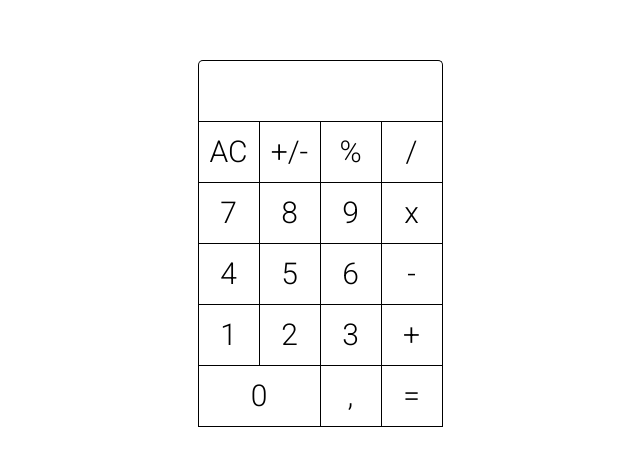
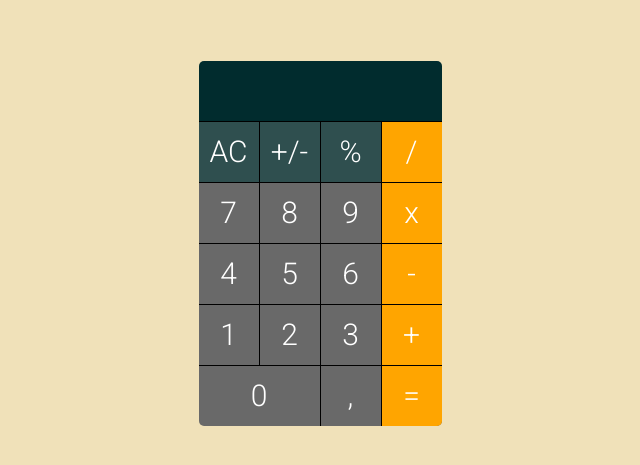
Before and after one commit to ismailsumercetin/react-macbook-calculator, a React (Create React App) app: page / in a window 1280 px wide. Shown: the part 165-630 px from the top of the page, without its empty margins (320-960 px from the left). Built offline with nearby package versions, Linux system fonts and the light colour scheme.

Commit message:
Calculator :: Style updates

```diff
--- a/public/index.html
+++ b/public/index.html
@@ -28,7 +28,7 @@
   <title>React App</title>
 </head>
 
-<body>
+<body style='background-color: #f0e1b9;'>
   <noscript>You need to enable JavaScript to run this app.</noscript>
   <div id="root"></div>
   <!--
--- a/src/App.js
+++ b/src/App.js
@@ -15,6 +15,13 @@ const Wrapper = styled.div`
   justify-content: center;
   align-items: center;
   font-family: 'Roboto', sans-serif;
+
+  -webkit-touch-callout: none; /* iOS Safari */
+    -webkit-user-select: none; /* Safari */
+     -khtml-user-select: none; /* Konqueror HTML */
+       -moz-user-select: none; /* Old versions of Firefox */
+        -ms-user-select: none; /* Internet Explorer/Edge */
+            user-select: none;
 `;
 
 function App() {
--- a/src/InputBar.js
+++ b/src/InputBar.js
@@ -5,22 +5,22 @@ const InputDiv = styled.div`
     display: flex;
     width: 243px;
     height: 60px;
-    border: 1px solid black;
     border-radius: 5px 5px 0px 0px;
-    border-bottom: none;
+    background: #012c2e;
     text-align: right;
-    justify-content: flex-end;
     align-items: center;
+    justify-content: center;
     & input {
-        color: black;
+        color: white;
     }
 `;
 
 const Input = styled.input`
+    font-family: Roboto;
     outline: none;
     border: none;
-    background-color: white;
-    width: 100%;
+    background: #012c2e;
+    width: 95%;
     font-size: 40px;
     text-align: right;
 `;
@@ -35,21 +35,7 @@ export default function InputBar({clickedKey}) {
                 inputRef.current.value += clickedKey;
                 break;
             case false:
-                switch(clickedKey) {
-                    case 'AC':
-                    case '+/-':
-                    case '%':
-                    case '/':
-                    case 'x':
-                    case '-':
-                    case '+':
-                    case '=':
-                    case ',':
-                        console.log(clickedKey);
-                        break;
-                    default:
-                        return '';
-                }
+                console.log(clickedKey);
                 break;
             default:
                 return '';
--- a/src/Keys.js
+++ b/src/Keys.js
@@ -1,4 +1,4 @@
-import styled from 'styled-components';
+import { Row } from './style/styleRow';
 
 const KEYS = [
     ['AC', '+/-', '%', '/'],
@@ -7,31 +7,6 @@ const KEYS = [
     ['1', '2', '3', '+'],
     ['0', ',', '='],
 ];
-
-const Row = styled.div`
-    display: flex;
-    font-size: 30px;
-    & .key {
-        display: flex;
-        justify-content: center;
-        align-items: center;
-        border: 1px solid black;
-        border-right: none;
-        border-bottom: none;
-        width: 60px;
-        height: 60px;
-        &:last-child {
-            border-right: 1px solid black;
-        }
-    }
-    &:last-child {
-        justify-content: flex-end;
-        border-bottom: 1px solid black;
-    }
-    & #id_17 {
-        flex-grow: 2;
-    }
-`;
 
 export default function Keys({handleKeyClick}) {
     const template_id = 'id_';
--- /dev/null
+++ b/src/style/styleRow.js
@@ -0,0 +1,55 @@
+import styled from 'styled-components';
+
+export const Row = styled.div`
+    display: flex;
+    font-size: 30px;
+    color: white;
+    & .key {
+        display: flex;
+        justify-content: center;
+        align-items: center;
+        border: 1px solid black;
+        border-right: none;
+        border-bottom: none;
+        width: 60px;
+        height: 60px;
+
+        &:last-child {
+            background: orange;
+        }
+
+        &:first-child {
+            border-left: none;
+        }
+    }
+
+    & .key:active {
+        background: lightgray;
+    }
+
+    &:first-child {
+        border-top: none;
+        background: darkslategray;
+    }
+
+    &:not(:first-child) {
+        background: dimgray;
+    }
+
+    &:last-child {
+        justify-content: flex-end;
+        border-bottom-left-radius: 5px;
+        border-bottom-right-radius: 5px;
+
+        & .key {
+            &:last-child {
+                border-bottom-right-radius: 5px;
+            }
+        }
+    }
+
+    & #id_17 {
+        border-bottom-left-radius: 5px;
+        flex-grow: 2;
+    }
+`;
```
